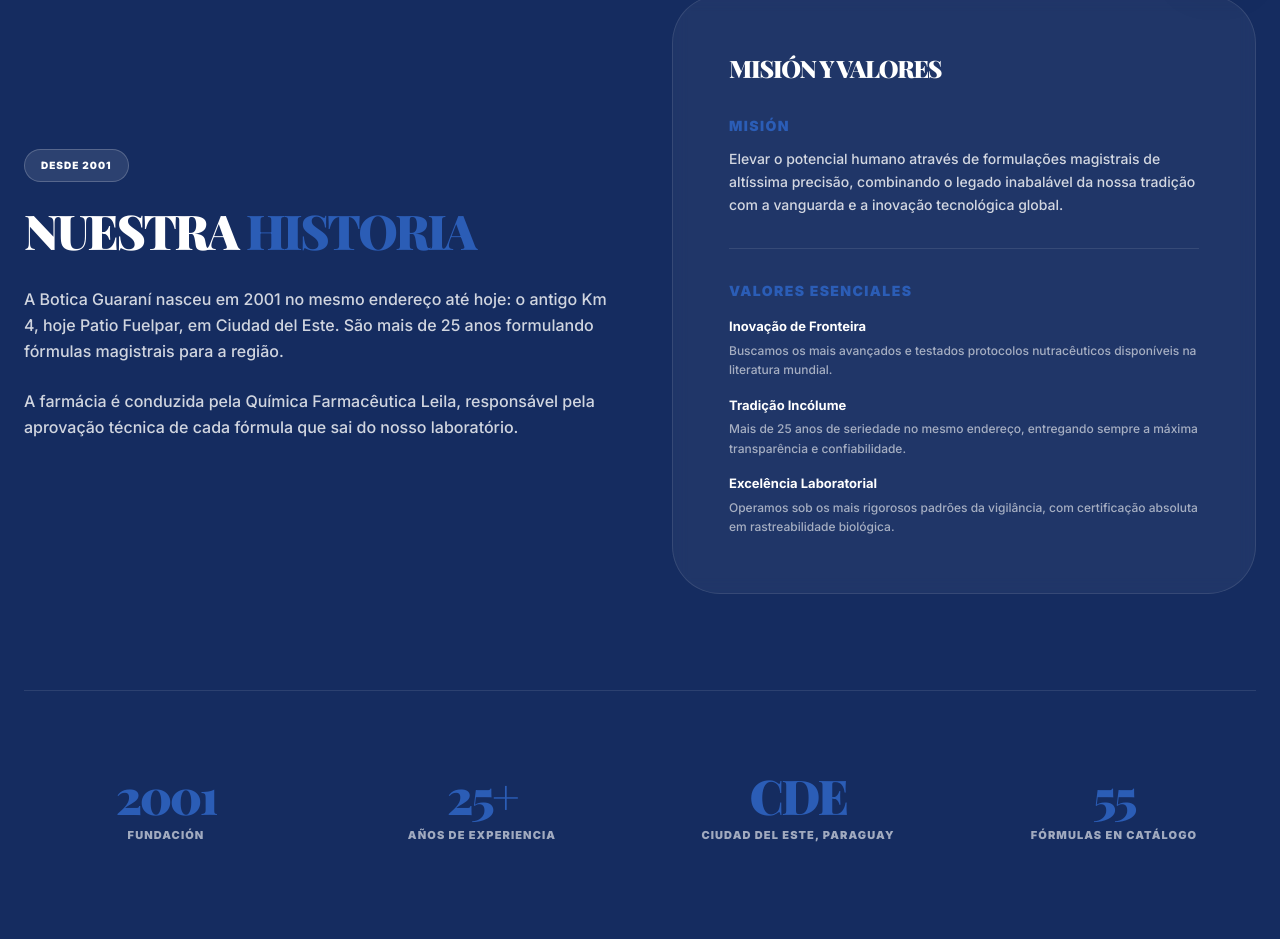
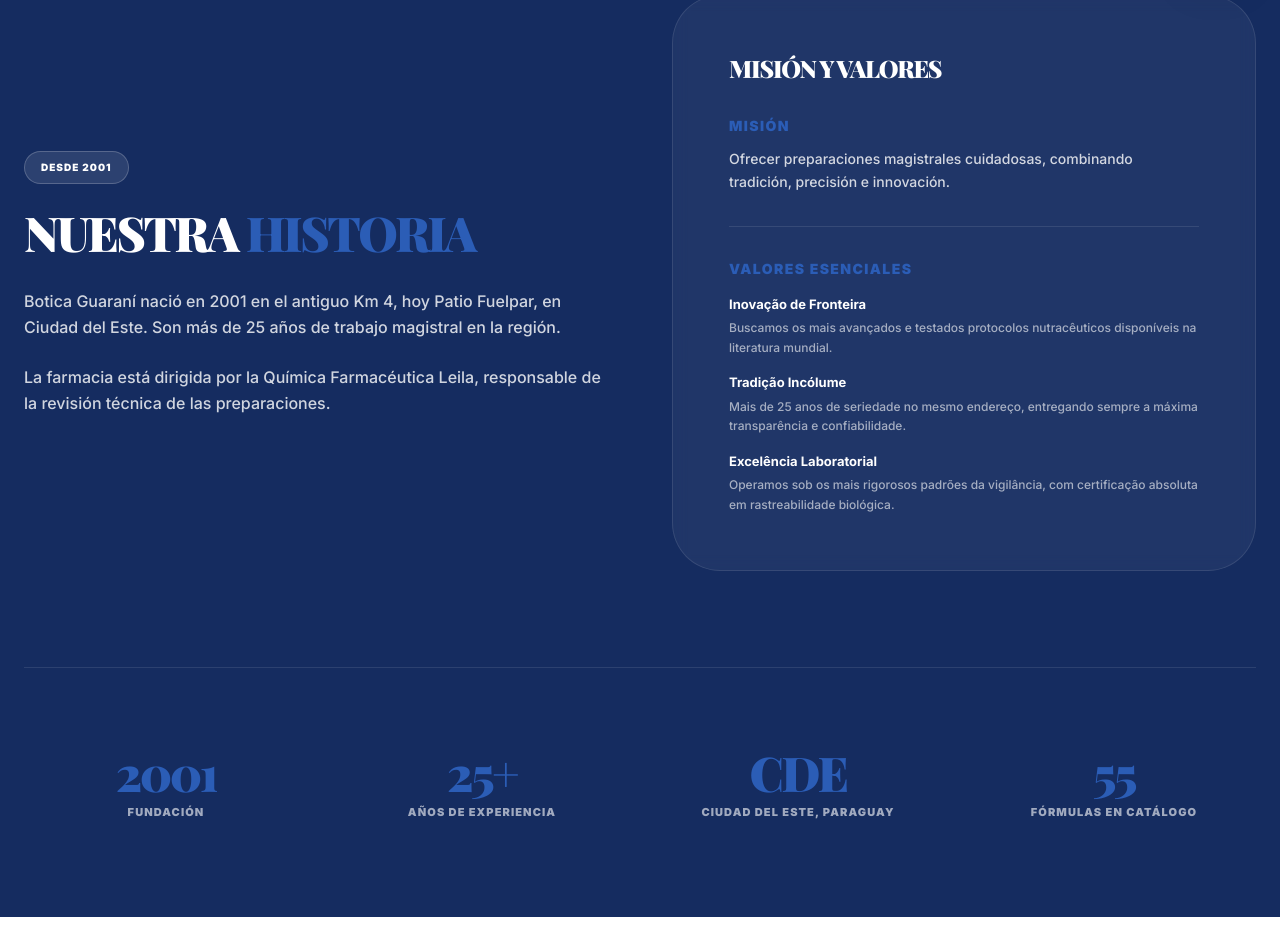
Before and after one commit to igordscode/botica-plataform-v3, a React (Vite) app: page /sobre in a window 1280 px wide. Shown: the part 806-1751 px from the top of the page. Built offline with nearby package versions, Linux system fonts and the light colour scheme; no server answers; a web font is replaced by a local one.

Commit message:
fix: traduzir conteúdo histórico da Botica

```diff
--- a/src/pages/About.tsx
+++ b/src/pages/About.tsx
@@ -41,10 +41,10 @@
               </h2>
               <div className="space-y-6 text-white/80 font-medium leading-relaxed">
                 <p>
-                  A Botica Guaraní nasceu em 2001 no mesmo endereço até hoje: o antigo Km 4, hoje Patio Fuelpar, em Ciudad del Este. São mais de 25 anos formulando fórmulas magistrais para a região.
+                  {language === 'pt' ? 'A Botica Guaraní nasceu em 2001 no antigo Km 4, hoje Patio Fuelpar, em Ciudad del Este. São mais de 25 anos de trabalho magistral na região.' : 'Botica Guaraní nació en 2001 en el antiguo Km 4, hoy Patio Fuelpar, en Ciudad del Este. Son más de 25 años de trabajo magistral en la región.'}
                 </p>
                 <p>
-                  A farmácia é conduzida pela Química Farmacêutica Leila, responsável pela aprovação técnica de cada fórmula que sai do nosso laboratório.
+                  {language === 'pt' ? 'A farmácia é conduzida pela Química Farmacêutica Leila, responsável pela revisão técnica das preparações.' : 'La farmacia está dirigida por la Química Farmacéutica Leila, responsable de la revisión técnica de las preparaciones.'}
                 </p>
               </div>
             </div>
@@ -55,7 +55,7 @@
                 <div>
                   <h4 className="text-sm font-black uppercase tracking-widest text-[#2B5DB6] mb-3">{language === 'pt' ? 'Missão' : 'Misión'}</h4>
                   <p className="font-medium text-white/80 leading-relaxed text-sm">
-                    Elevar o potencial humano através de formulações magistrais de altíssima precisão, combinando o legado inabalável da nossa tradição com a vanguarda e a inovação tecnológica global.
+                    {language === 'pt' ? 'Oferecer preparações magistrais cuidadosas, combinando tradição, precisão e inovação.' : 'Ofrecer preparaciones magistrales cuidadosas, combinando tradición, precisión e innovación.'}
                   </p>
                 </div>
 
```
